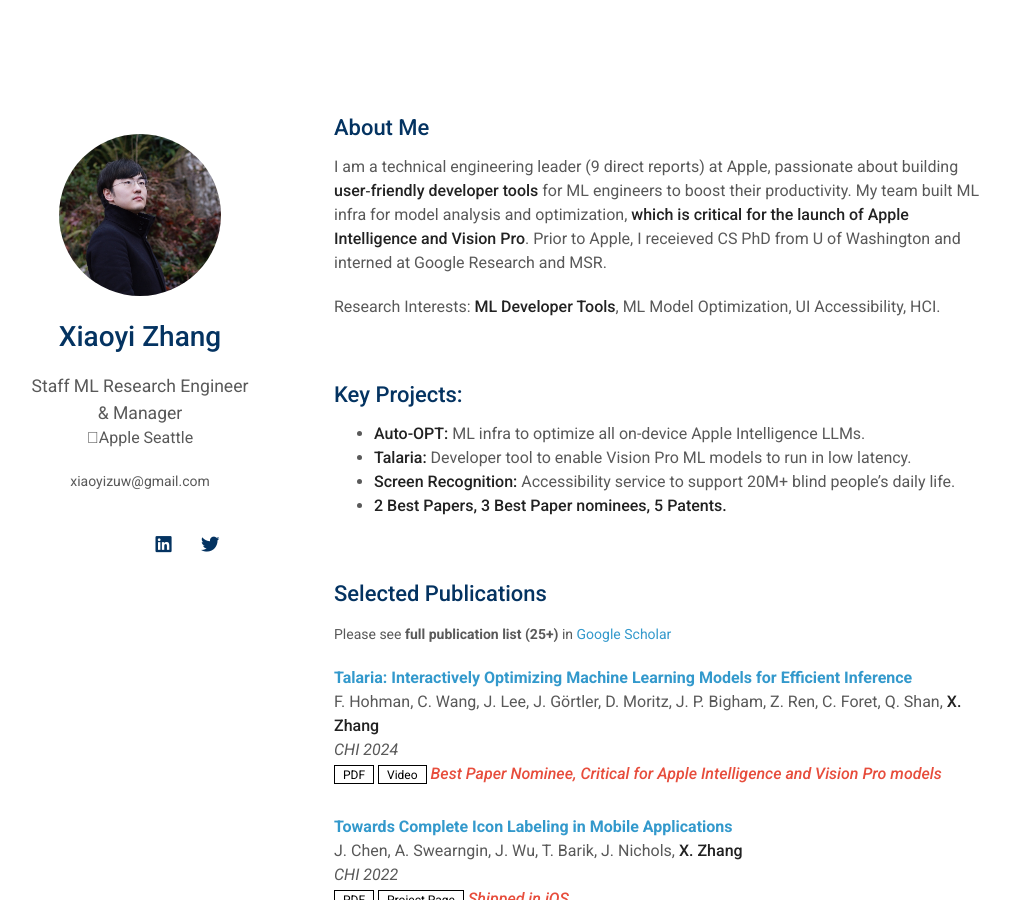
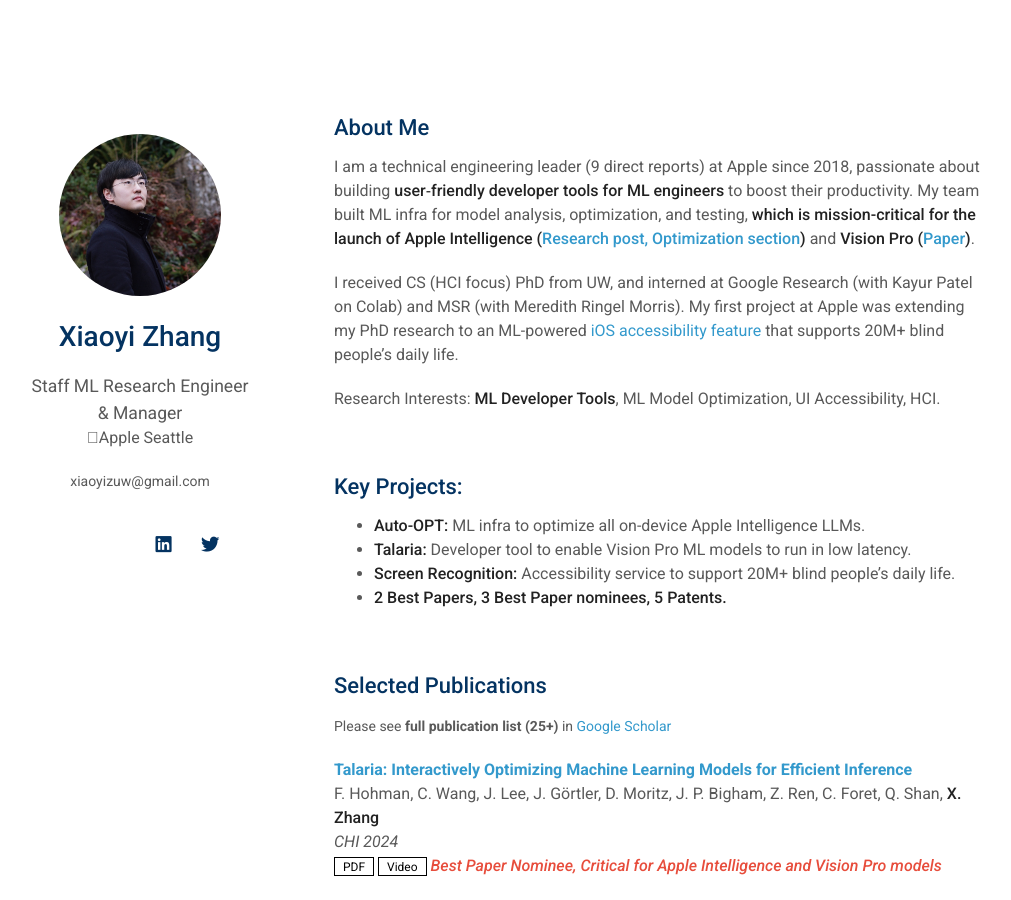
Before and after one commit to xiaoyizuw/personal-site, a Jekyll site: the page built from index.md, in a window 1280 px wide and 900 px high. Shown: the whole window, without its empty margins (136-1147 px from the left). Built offline with Jekyll 4.4.1, drawn with Linux system fonts in a browser that asks for light colours; nearby versions of some CDN libraries; a style sheet for code colours, icons or effects is not loaded; our own code applies the rules of GitHub Pages for plain Markdown files.

Commit message:
Update index.md

```diff
--- a/index.md
+++ b/index.md
@@ -4,7 +4,9 @@ layout: homepage
 
 ## About Me
 
-I am a technical engineering leader (9 direct reports) at Apple, passionate about building **user‐friendly developer tools** for ML engineers to boost their productivity. My team built ML infra for model analysis and optimization, **which is critical for the launch of Apple Intelligence and Vision Pro**. Prior to Apple, I receieved CS PhD from U of Washington and interned at Google Research and MSR.
+I am a technical engineering leader (9 direct reports) at Apple since 2018, passionate about building **user‐friendly developer tools for ML engineers** to boost their productivity. My team built ML infra for model analysis, optimization, and testing, **which is mission-critical for the launch of Apple Intelligence ([Research post, Optimization section](https://machinelearning.apple.com/research/introducing-apple-foundation-models))** and **Vision Pro ([Paper](https://machinelearning.apple.com/research/talaria))**.
+
+I received CS (HCI focus) PhD from UW, and interned at Google Research (with Kayur Patel on Colab) and MSR (with Meredith Ringel Morris). My first project at Apple was extending my PhD research to an ML-powered [iOS accessibility feature](https://techcrunch.com/2020/12/03/iphones-can-now-automatically-recognize-and-label-buttons-and-ui-features-for-blind-users/) that supports 20M+ blind people’s daily life.
 
 Research Interests: **ML Developer Tools**, ML Model Optimization, UI Accessibility, HCI.
 
```
